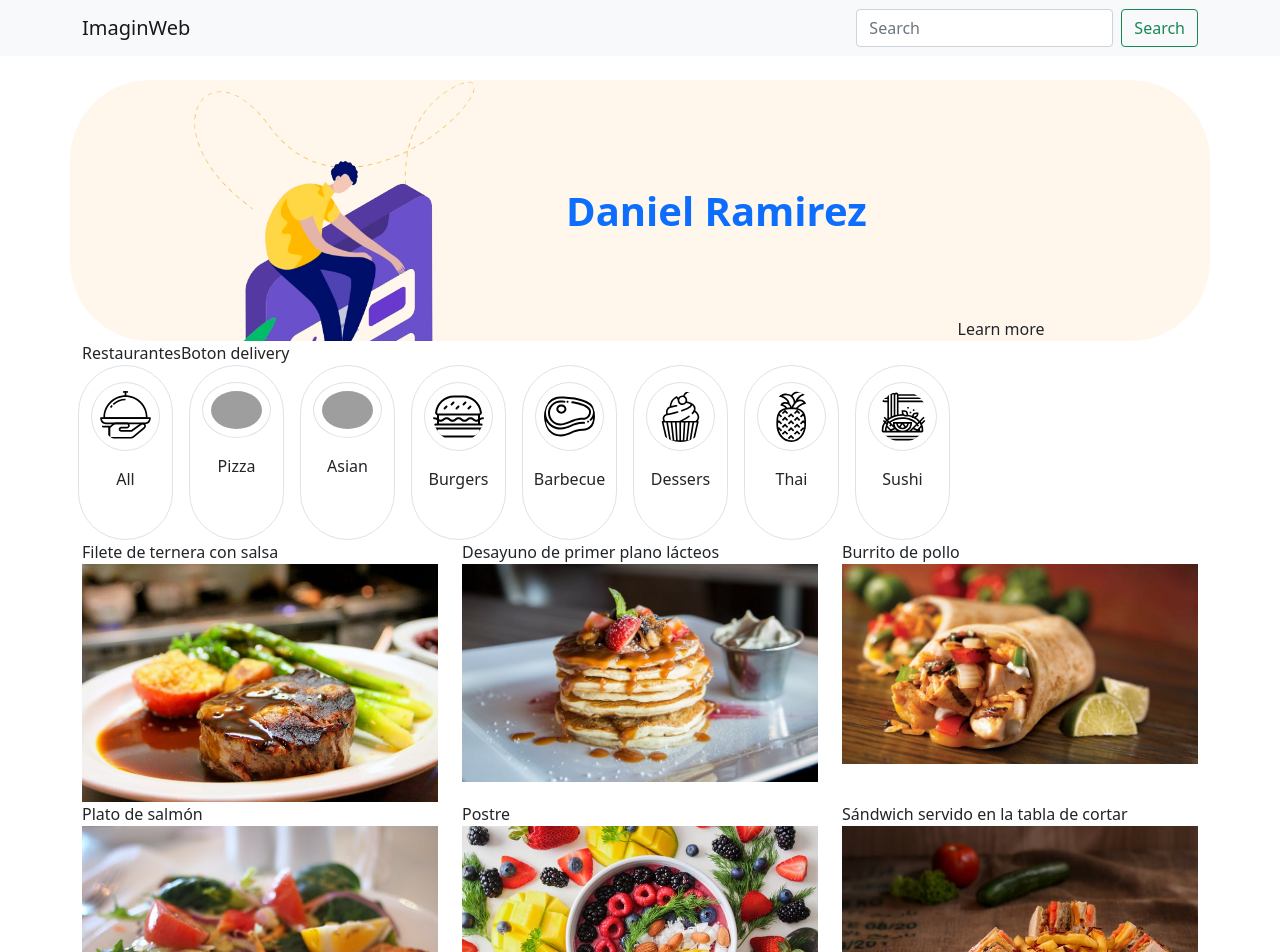
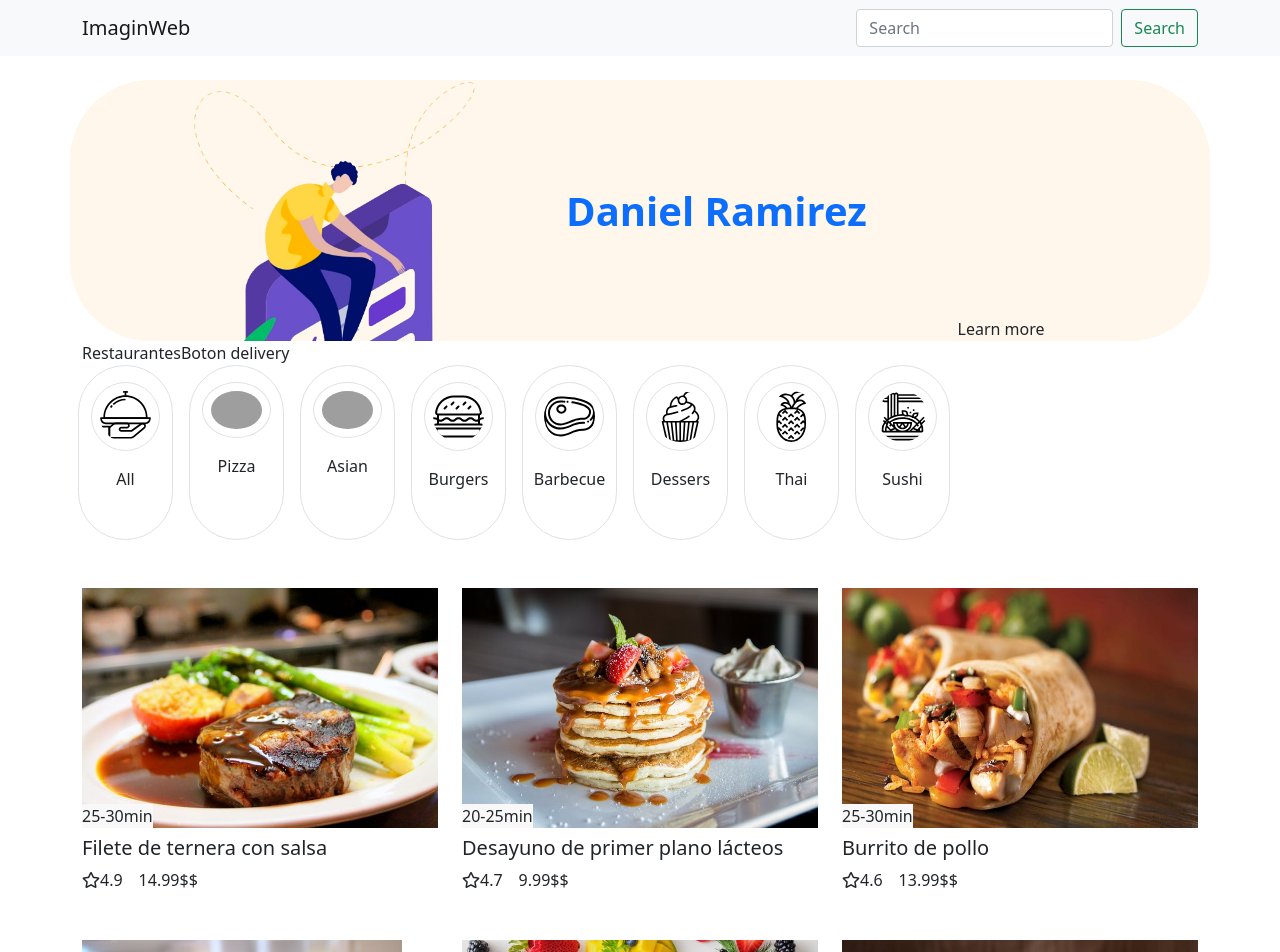
Before and after one commit to danielrs95/test-imaginamos, a React (Create React App) app: page / in a window 1280 px wide. Shown: the top 952 px of the page. Built offline with nearby package versions, Linux system fonts and the light colour scheme; grey boxes are pictures that could not be loaded.

Commit message:
Agrega todas las propiedades del objeto productos

```diff
--- a/public/index.html
+++ b/public/index.html
@@ -11,6 +11,13 @@
       integrity="sha384-EVSTQN3/azprG1Anm3QDgpJLIm9Nao0Yz1ztcQTwFspd3yD65VohhpuuCOmLASjC"
       crossorigin="anonymous"
     />
+    <link
+      rel="stylesheet"
+      href="https://pro.fontawesome.com/releases/v5.10.0/css/all.css"
+      integrity="sha384-AYmEC3Yw5cVb3ZcuHtOA93w35dYTsvhLPVnYs9eStHfGJvOvKxVfELGroGkvsg+p"
+      crossorigin="anonymous"
+    />
+
     <title>ImaginWeb</title>
   </head>
   <body>
--- a/src/components/Product.js
+++ b/src/components/Product.js
@@ -2,9 +2,32 @@ import React from 'react';
 
 const Product = ({ product }) => {
   return (
-    <div className='col-4'>
-      {product.name}
-      <img src={product.image} className='img-fluid ' alt='...' />
+    <div className='col-4 mt-5'>
+      <div className='position-relative'>
+        <img
+          src={product.image}
+          className='img-fluid'
+          alt='...'
+          style={{ height: '15rem' }}
+        />
+        <span
+          className='position-absolute bottom-0 start-0'
+          style={{
+            backgroundColor: '#f8f8f8',
+          }}
+        >
+          {product.time}
+        </span>
+      </div>
+
+      <div>
+        <h5 className='mt-2'>{product.name}</h5>
+        <div>
+          <i className='far fa-star'></i>
+          <span>{product.qualification}</span>
+          <span className='ms-3'>{product.price}$$</span>
+        </div>
+      </div>
     </div>
   );
 };
```
